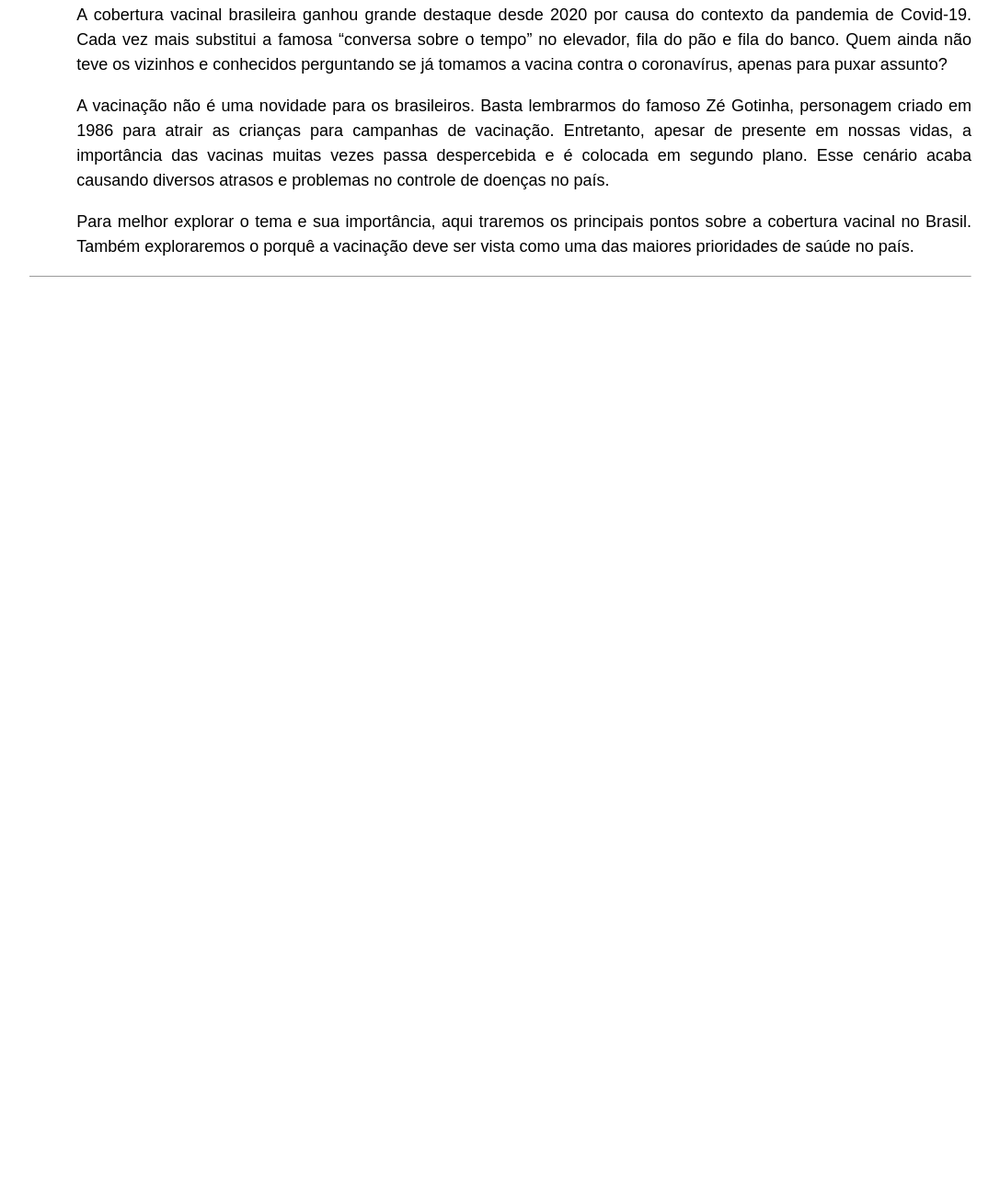
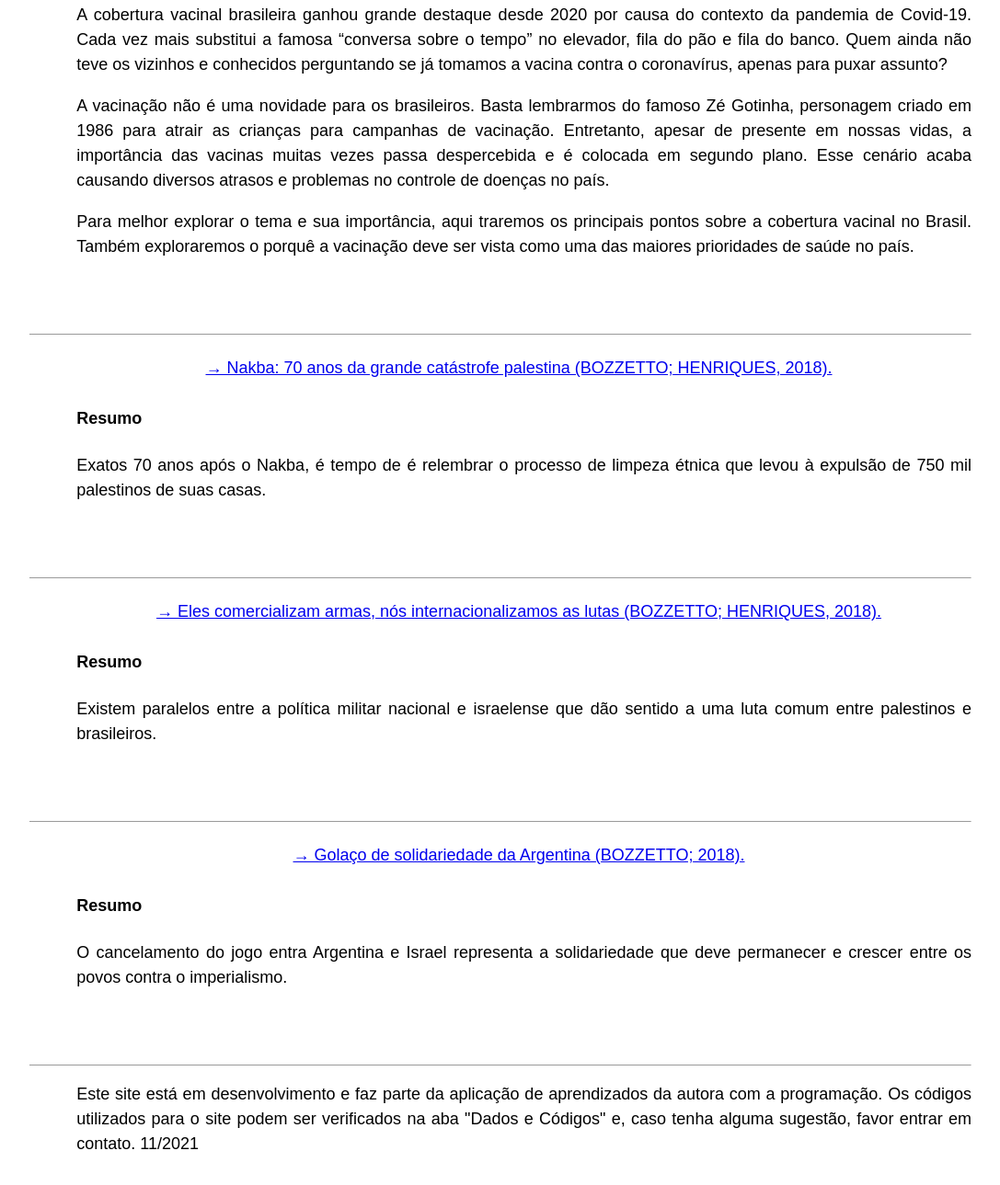
Before and after one commit to maribzt/site_MBozzetto, a plain HTML site: page publicacoes.html in a window 1280 px wide. Shown: the part 2142-3431 px from the top of the page at 92% size, without its empty margins (96-1183 px from the left). Before the commit the page ends 2482 px from the top, so only its background shows below. Drawn offline with Linux system fonts and the light colour scheme; a script that the page names is missing.

Commit message:
Update publicacoes.html

```diff
--- a/publicacoes.html
+++ b/publicacoes.html
@@ -119,10 +119,61 @@
           <p> A cobertura vacinal brasileira ganhou grande destaque desde 2020 por causa do contexto da pandemia de Covid-19. Cada vez mais substitui a famosa “conversa sobre o tempo” no elevador, fila do pão e fila do banco. Quem ainda não teve os vizinhos e conhecidos perguntando se já tomamos a vacina contra o coronavírus, apenas para puxar assunto? </p>
             <p>A vacinação não é uma novidade para os brasileiros. Basta lembrarmos do famoso Zé Gotinha, personagem criado em 1986 para atrair as crianças para campanhas de vacinação. Entretanto, apesar de presente em nossas vidas, a importância das vacinas muitas vezes passa despercebida e é colocada em segundo plano. Esse cenário acaba causando diversos atrasos e problemas no controle de doenças no país.</p>
             <p>Para melhor explorar o tema e sua importância, aqui traremos os principais pontos sobre a cobertura vacinal no Brasil. Também exploraremos o porquê a vacinação deve ser vista como uma das maiores prioridades de saúde no país.</p>
+            <br>
+          </br>
+
+          <hr size="1">
+
+          <nav class="publi5" id="publi5">
+            <ul>
+              <li>
+                <a href="https://movimentorevista.com.br/2018/05/nakba-70-anos-da-grande-catastrofe-palestina-faixa-de-gaza-israel-onu/" target="_blank">&#x2192 Nakba: 70 anos da grande catástrofe palestina (BOZZETTO; HENRIQUES, 2018).</a>
+                </li>
+              <li>
+            </ul>
+          </nav>
+          <h4> Resumo </h4>
+          <p> Exatos 70 anos após o Nakba, é tempo de é relembrar o processo de limpeza étnica que levou à expulsão de 750 mil palestinos de suas casas.</p>
+            <br>
+          </br>
+
+          <hr size="1">
+
+           <nav class="publi6" id="publi6">
+            <ul>
+              <li>
+                <a href="https://movimentorevista.com.br/2018/05/eles-comercializam-armas-nos-internacionalizamos-as-lutas-do-brasil-a-palestina-contra-a-militarizacao/">&#x2192 Eles comercializam armas, nós internacionalizamos as lutas (BOZZETTO; HENRIQUES, 2018).</a>
+                </li>
+              <li>
+            </ul>
+          </nav>
+          <h4> Resumo </h4>
+          <p> Existem paralelos entre a política militar nacional e israelense que dão sentido a uma luta comum entre palestinos e brasileiros.</p>
+            <br>
+          </br>
+
+          <hr size="1">
+          <nav class="publi7" id="publi7">
+            <ul>
+              <li>
+                <a href="https://movimentorevista.com.br/2018/06/golaco-de-solidariedade-da-argentina/">&#x2192 Golaço de solidariedade da Argentina (BOZZETTO; 2018).</a>
+                </li>
+              <li>
+            </ul>
+          </nav>
+          <h4> Resumo </h4>
+          <p> O cancelamento do jogo entra Argentina e Israel representa a solidariedade que deve permanecer e crescer entre os povos contra o imperialismo.</p>
+          <br>
+          </br>
 
           <hr size="1">
 
           </section>
+
+        <section class="final" id="final">
+
+          <p>Este site está em desenvolvimento e faz parte da aplicação de aprendizados da autora com a programação. Os códigos utilizados para o site podem ser verificados na aba "Dados e Códigos" e, caso tenha alguma sugestão, favor entrar em contato. 11/2021</p>
+        </section>
 
 
        <script type="text/javascript" src="js/script.js"></script>
```
